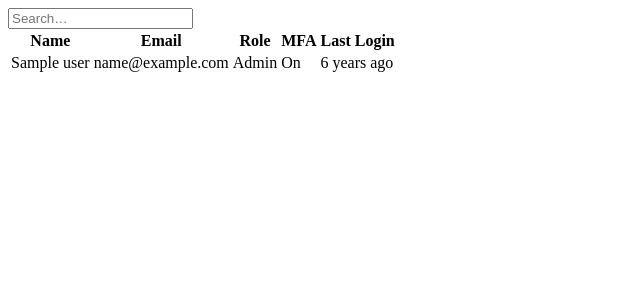
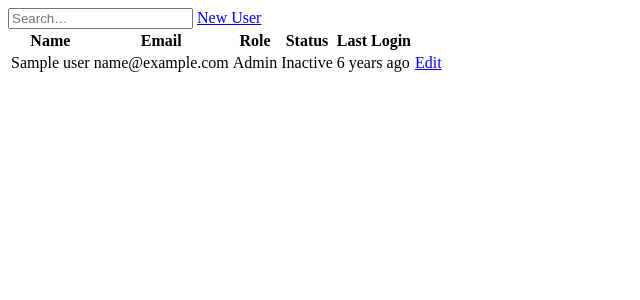
Before and after one commit to coolfiger/TTMed, a Laravel app: template resources/views/livewire/platform/users/user-list.blade.php in a window 1280 px wide. Shown: the top 300 px of the page, without its empty margins (0-640 px from the left). Run offline with Laravel 12, Linux system fonts and the light colour scheme; the template is opened without the code that fills it: most values are stand-ins (such as "Sample title", 1, 10 or a date in 2020); some libraries are stand-ins or nearby versions.

Commit message:
feat(platform): platform user management — create, edit, password reset, profile
- PlatformUserForm component handles create, edit and self-profile
- Password field optional on edit (blank = no change), validated with
  min 10 chars, mixed case and numbers on set
- Role and is_active hidden on profile self-edit (can't demote self)
- User list gains Edit link, New User button, Status column
- Routes: /platform/users/create, /users/{user}/edit, /platform/profile
- Sidebar: user's name links to My Profile page

Co-Authored-By: Claude Sonnet 4.6 <noreply@anthropic.com>
Claude-Session: https://claude.ai/code/session_01RaniEiwTj6YJ6yBsPSeRJE

```diff
--- /dev/null
+++ b/app/Livewire/Platform/Users/PlatformUserForm.php
@@ -0,0 +1,93 @@
+<?php
+
+namespace App\Livewire\Platform\Users;
+
+use App\Models\Platform\PlatformUser;
+use Illuminate\Support\Facades\Auth;
+use Illuminate\Support\Facades\Hash;
+use Illuminate\Validation\Rules\Password;
+use Livewire\Attributes\Layout;
+use Livewire\Component;
+
+#[Layout('layouts.platform')]
+class PlatformUserForm extends Component
+{
+    public ?PlatformUser $user = null;
+
+    public string $name      = '';
+    public string $email     = '';
+    public string $role      = 'admin';
+    public bool   $is_active = true;
+
+    public string $password         = '';
+    public string $password_confirmation = '';
+
+    public bool $isProfile = false;
+
+    public function mount(?PlatformUser $user = null): void
+    {
+        // /platform/profile loads the authenticated user
+        if (request()->routeIs('platform.profile')) {
+            $this->isProfile = true;
+            $user = Auth::guard('platform')->user();
+        }
+
+        if ($user && $user->exists) {
+            $this->user      = $user;
+            $this->name      = $user->name;
+            $this->email     = $user->email;
+            $this->role      = $user->role;
+            $this->is_active = $user->is_active;
+        }
+    }
+
+    public function save(): void
+    {
+        $isNew = ! $this->user?->exists;
+
+        $rules = [
+            'name'  => 'required|string|max:255',
+            'email' => 'required|email|max:255|unique:platform.platform_users,email' . ($this->user?->id ? ",{$this->user->id}" : ''),
+            'role'  => 'required|in:super_admin,admin,support',
+        ];
+
+        if ($isNew || $this->password !== '') {
+            $rules['password'] = ['required', 'confirmed', Password::min(10)->mixedCase()->numbers()];
+        }
+
+        $this->validate($rules);
+
+        $data = [
+            'name'      => $this->name,
+            'email'     => $this->email,
+            'role'      => $this->isProfile ? ($this->user->role) : $this->role,
+            'is_active' => $this->isProfile ? ($this->user->is_active) : $this->is_active,
+        ];
+
+        if ($this->password !== '') {
+            $data['password'] = Hash::make($this->password);
+        }
+
+        if ($isNew) {
+            PlatformUser::create($data);
+            session()->flash('message', 'User created.');
+            $this->redirectRoute('platform.users.index');
+            return;
+        }
+
+        $this->user->update($data);
+
+        session()->flash('message', $this->isProfile ? 'Profile updated.' : 'User updated.');
+
+        if ($this->isProfile) {
+            $this->redirectRoute('platform.profile');
+        } else {
+            $this->redirectRoute('platform.users.index');
+        }
+    }
+
+    public function render(): \Illuminate\View\View
+    {
+        return view('livewire.platform.users.user-form');
+    }
+}
--- a/resources/views/layouts/platform.blade.php
+++ b/resources/views/layouts/platform.blade.php
@@ -40,9 +40,9 @@
                 </li>
             </ul>
             <div class="mt-auto pt-4 border-t border-slate-700">
-                <div class="flex items-center gap-x-3 px-3 py-2">
-                    <span class="text-sm text-slate-400">{{ auth()->guard('platform')->user()?->name }}</span>
-                </div>
+                <a href="{{ route('platform.profile') }}" class="flex items-center gap-x-3 rounded-md px-3 py-2 text-sm text-slate-400 hover:text-white hover:bg-slate-800 {{ request()->routeIs('platform.profile') ? 'text-white bg-slate-800' : '' }}">
+                    <span>{{ auth()->guard('platform')->user()?->name }}</span>
+                </a>
                 <a href="{{ route('platform.logout') }}" class="flex gap-x-3 rounded-md px-3 py-2 text-sm text-slate-400 hover:text-white hover:bg-slate-800">
                     Sign out
                 </a>
--- a/resources/views/livewire/platform/users/user-list.blade.php
+++ b/resources/views/livewire/platform/users/user-list.blade.php
@@ -1,7 +1,11 @@
 <div>
-    <div class="flex items-center gap-3 mb-6">
+    <div class="flex items-center justify-between mb-6">
         <input wire:model.live.debounce.300ms="search" type="search" placeholder="Search…"
             class="rounded-md border border-slate-300 px-3 py-2 text-sm shadow-sm focus:border-slate-500 focus:outline-none w-64">
+        <a href="{{ route('platform.users.create') }}"
+            class="rounded-md bg-slate-800 px-4 py-2 text-sm font-semibold text-white hover:bg-slate-700">
+            New User
+        </a>
     </div>
 
     <div class="bg-white rounded-lg border border-slate-200">
@@ -11,8 +15,9 @@
                     <th class="px-6 py-3 text-left text-xs font-medium text-slate-500 uppercase">Name</th>
                     <th class="px-6 py-3 text-left text-xs font-medium text-slate-500 uppercase">Email</th>
                     <th class="px-6 py-3 text-left text-xs font-medium text-slate-500 uppercase">Role</th>
-                    <th class="px-6 py-3 text-left text-xs font-medium text-slate-500 uppercase">MFA</th>
+                    <th class="px-6 py-3 text-left text-xs font-medium text-slate-500 uppercase">Status</th>
                     <th class="px-6 py-3 text-left text-xs font-medium text-slate-500 uppercase">Last Login</th>
+                    <th class="px-6 py-3"></th>
                 </tr>
             </thead>
             <tbody class="divide-y divide-slate-100">
@@ -20,18 +25,22 @@
                 <tr class="hover:bg-slate-50">
                     <td class="px-6 py-3 text-sm font-medium text-slate-800">{{ $user->name }}</td>
                     <td class="px-6 py-3 text-sm text-slate-600">{{ $user->email }}</td>
-                    <td class="px-6 py-3 text-sm text-slate-600">{{ ucfirst($user->role) }}</td>
+                    <td class="px-6 py-3 text-sm text-slate-600">{{ ucfirst(str_replace('_', ' ', $user->role)) }}</td>
                     <td class="px-6 py-3 text-sm">
-                        <span class="{{ $user->mfa_enabled ? 'text-green-600' : 'text-slate-400' }}">
-                            {{ $user->mfa_enabled ? 'On' : 'Off' }}
+                        <span class="{{ $user->is_active ? 'text-green-600' : 'text-red-500' }}">
+                            {{ $user->is_active ? 'Active' : 'Inactive' }}
                         </span>
                     </td>
                     <td class="px-6 py-3 text-sm text-slate-500">
                         {{ $user->last_login_at?->diffForHumans() ?? 'Never' }}
                     </td>
+                    <td class="px-6 py-3 text-right">
+                        <a href="{{ route('platform.users.edit', $user->id) }}"
+                            class="text-xs text-slate-500 hover:text-slate-800">Edit</a>
+                    </td>
                 </tr>
                 @empty
-                <tr><td colspan="5" class="px-6 py-8 text-center text-sm text-slate-400">No users.</td></tr>
+                <tr><td colspan="6" class="px-6 py-8 text-center text-sm text-slate-400">No users.</td></tr>
                 @endforelse
             </tbody>
         </table>
--- a/routes/platform.php
+++ b/routes/platform.php
@@ -10,6 +10,7 @@ use App\Livewire\Platform\Tenants\TenantShow;
 use App\Livewire\Platform\Plans\PlanList;
 use App\Livewire\Platform\Plans\PlanForm;
 use App\Livewire\Platform\Users\PlatformUserList;
+use App\Livewire\Platform\Users\PlatformUserForm;
 use Illuminate\Support\Facades\Route;
 
 // Root redirect for platform subdomain
@@ -46,6 +47,11 @@ Route::prefix('platform')->name('platform.')->group(function () {
         Route::get('/plans/{plan}/edit', PlanForm::class)->name('plans.edit');
 
         // Platform users
-        Route::get('/users', PlatformUserList::class)->name('users.index');
+        Route::get('/users',              PlatformUserList::class)->name('users.index');
+        Route::get('/users/create',       PlatformUserForm::class)->name('users.create');
+        Route::get('/users/{user}/edit',  PlatformUserForm::class)->name('users.edit');
+
+        // My profile
+        Route::get('/profile', PlatformUserForm::class)->name('profile');
     });
 });
```
Also changed, not shown: resources/views/livewire/platform/users/user-form.blade.php (added, +84 -0 lines).
